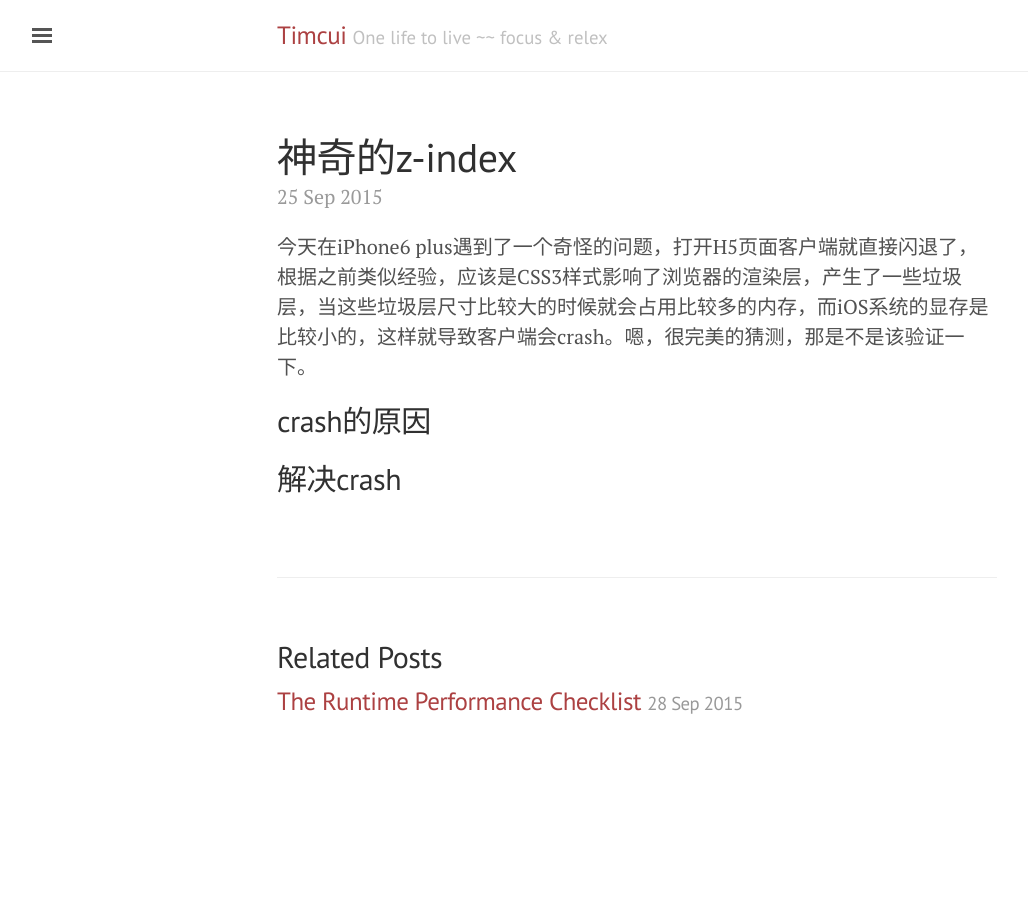
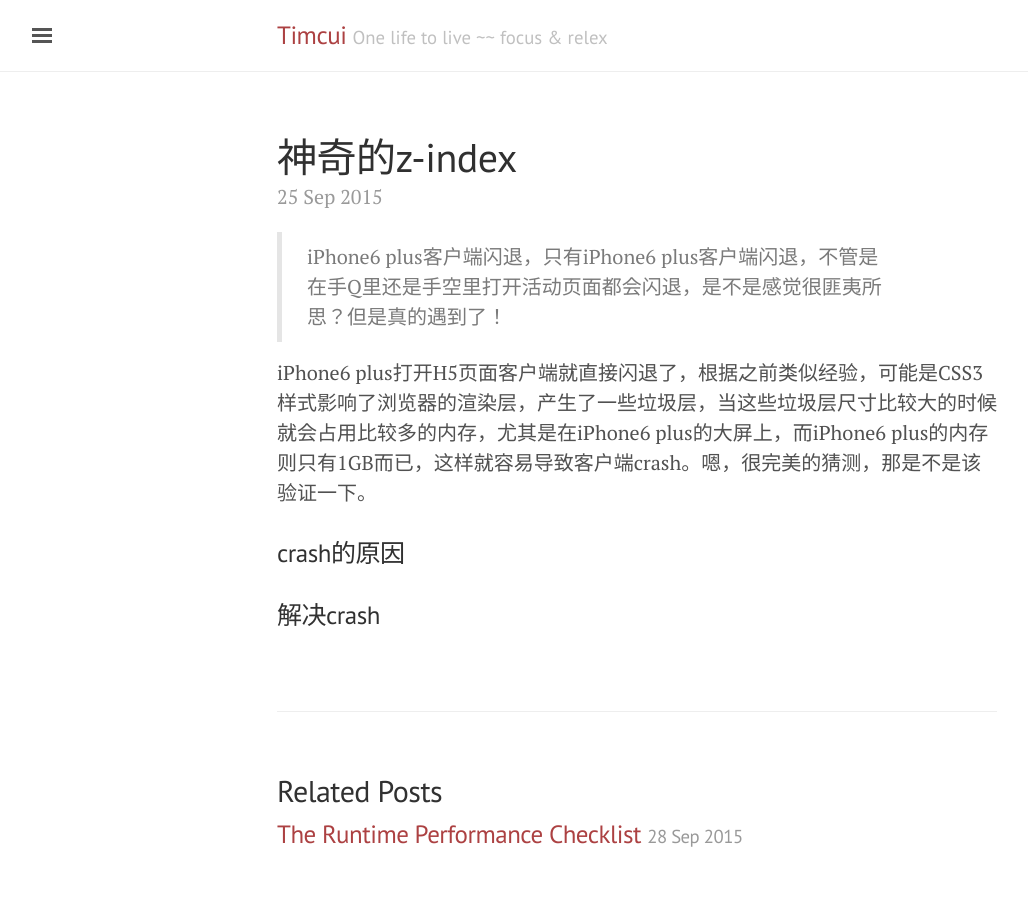
Before and after one commit to timcui/timcui.github.io, a Jekyll site: the page built from _posts/2015-09-25-amazing-zIndex.md, in a window 1280 px wide. Shown: the whole page, without its empty margins (3-1031 px from the left). Built offline with Jekyll 4.4.1, drawn with Linux system fonts in a browser that asks for light colours.

Commit message:
Published with https://stackedit.io/

```diff
--- a/_posts/2015-09-25-amazing-zIndex.md
+++ b/_posts/2015-09-25-amazing-zIndex.md
@@ -1,10 +1,14 @@
 ---
 layout: post
 title: 神奇的z-index
+category: work
+tag: [javascript, crash, performance]
 ---
 
-今天在iPhone6 plus遇到了一个奇怪的问题，打开H5页面客户端就直接闪退了，根据之前类似经验，应该是CSS3样式影响了浏览器的渲染层，产生了一些垃圾层，当这些垃圾层尺寸比较大的时候就会占用比较多的内存，而iOS系统的显存是比较小的，这样就导致客户端会crash。嗯，很完美的猜测，那是不是该验证一下。
+> iPhone6 plus客户端闪退，只有iPhone6 plus客户端闪退，不管是在手Q里还是手空里打开活动页面都会闪退，是不是感觉很匪夷所思？但是真的遇到了！
 
-##crash的原因
+iPhone6 plus打开H5页面客户端就直接闪退了，根据之前类似经验，可能是CSS3样式影响了浏览器的渲染层，产生了一些垃圾层，当这些垃圾层尺寸比较大的时候就会占用比较多的内存，尤其是在iPhone6 plus的大屏上，而iPhone6 plus的内存则只有1GB而已，这样就容易导致客户端crash。嗯，很完美的猜测，那是不是该验证一下。
 
-##解决crash
+###crash的原因
+
+###解决crash
```
